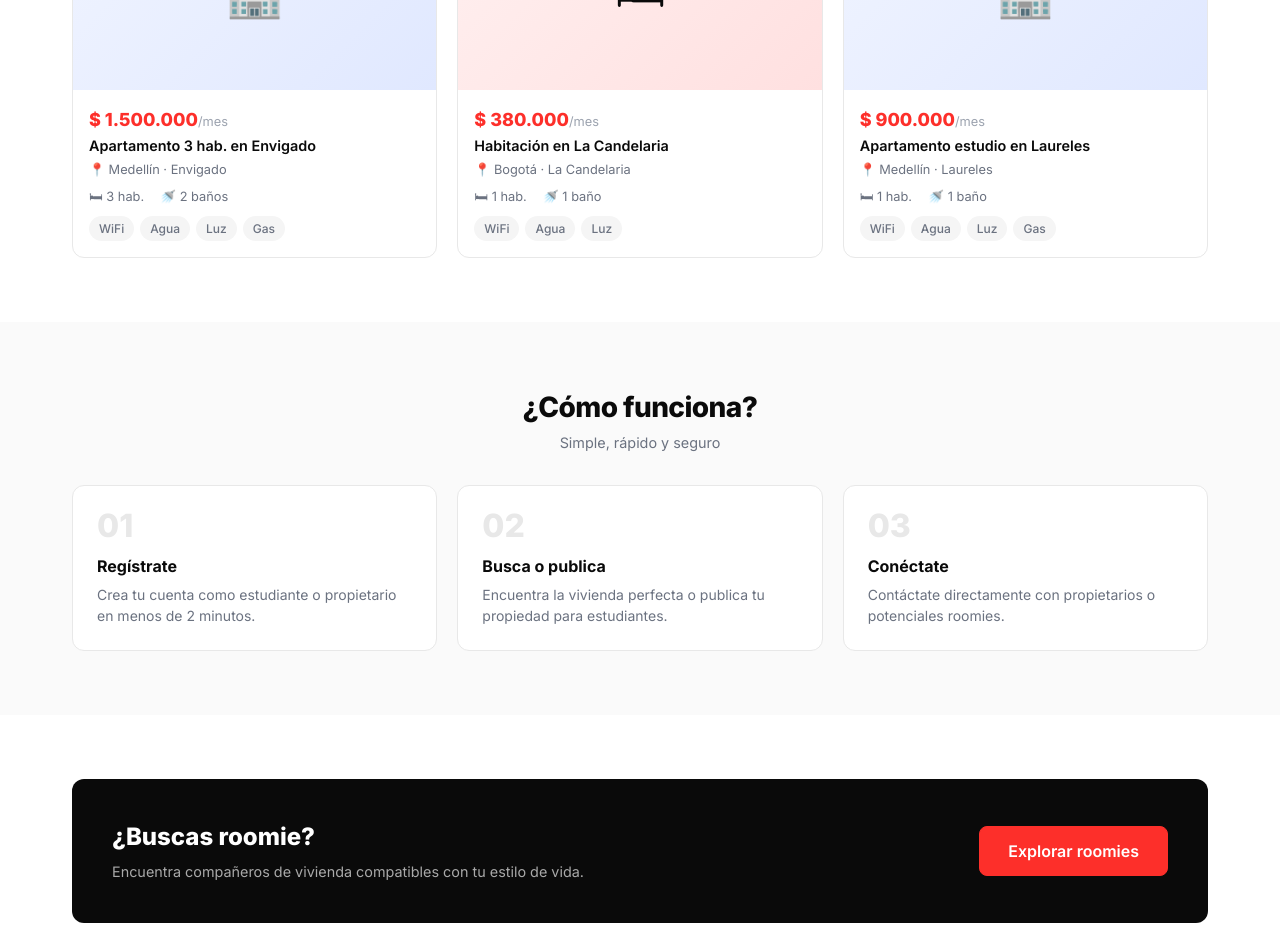
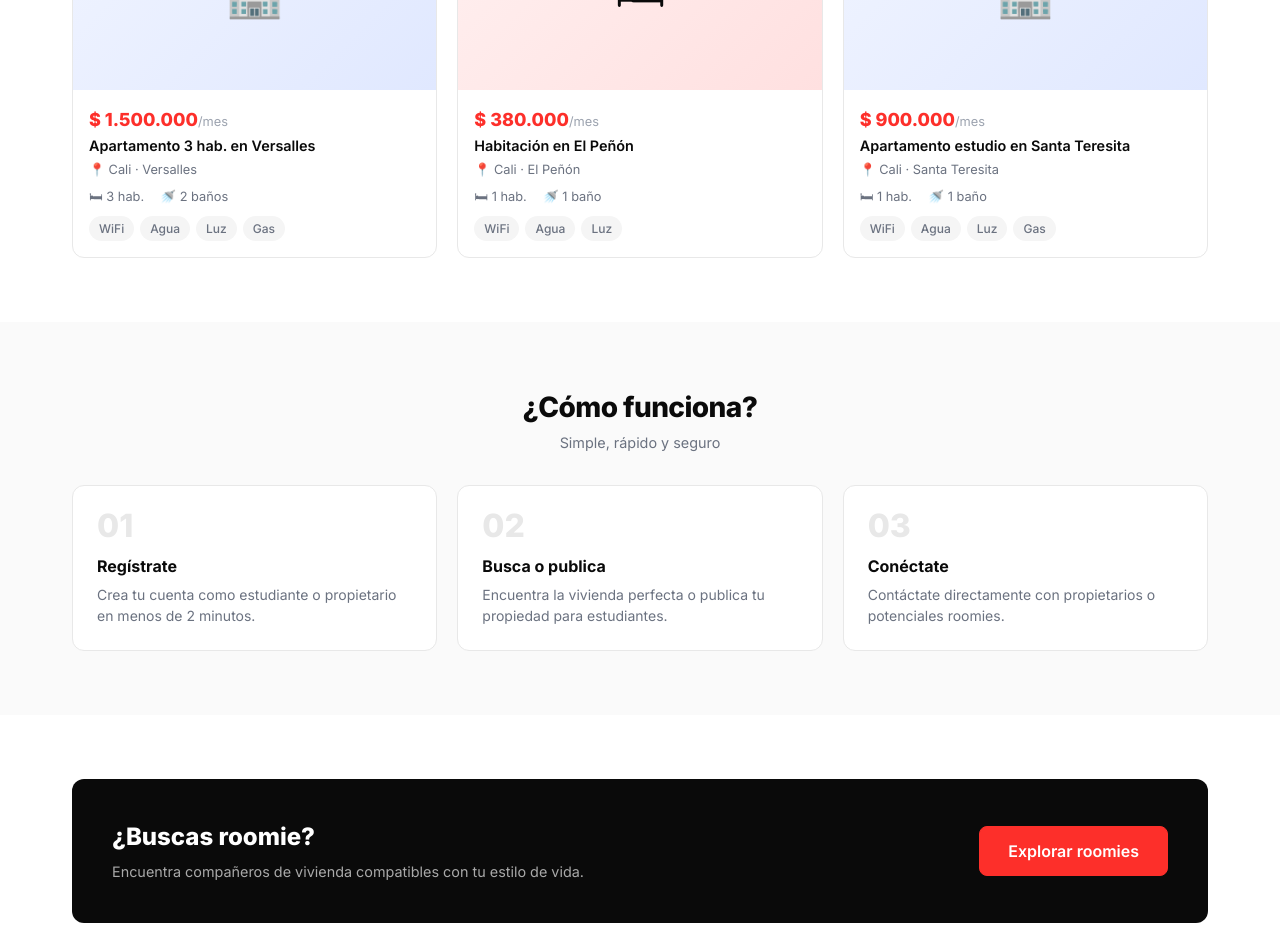
Before and after one commit to davidgarciamunozz/Uhome, a React (Vite) app: page / in a window 1280 px wide. Shown: the part 940-1874 px from the top of the page. Built offline with nearby package versions, Linux system fonts and the light colour scheme.

Commit message:
feat: migrate seed data to Cali, add admin user, bump seed key to v2

```diff
--- a/src/infrastructure/seed/seedData.ts
+++ b/src/infrastructure/seed/seedData.ts
@@ -7,16 +7,16 @@ import { ListingRepository } from '../repositories/ListingRepository';
 import { RoomieRepository } from '../repositories/RoomieRepository';
 import { MessageRepository } from '../repositories/MessageRepository';
 
-const SEED_KEY = 'uhome_seeded';
+const SEED_KEY = 'uhome_seeded_v2';
 
 const USERS: User[] = [
   {
     id: 'student-1',
     name: 'María García',
-    email: 'maria.garcia@universidad.edu',
+    email: 'maria.garcia@univalle.edu.co',
     password: 'Password1',
     role: 'student',
-    university: 'Universidad Nacional',
+    university: 'Universidad del Valle',
     career: 'Ingeniería de Sistemas',
     age: 21,
     budget: { min: 300000, max: 600000 },
@@ -27,10 +27,10 @@ const USERS: User[] = [
   {
     id: 'student-2',
     name: 'Carlos Rodríguez',
-    email: 'carlos.r@javeriana.edu',
+    email: 'carlos.r@icesi.edu.co',
     password: 'Password1',
     role: 'student',
-    university: 'Pontificia Universidad Javeriana',
+    university: 'Universidad Icesi',
     career: 'Administración de Empresas',
     age: 22,
     budget: { min: 400000, max: 800000 },
@@ -46,8 +46,8 @@ const USERS: User[] = [
     role: 'owner',
     phone: '3101234567',
     propertyTypes: ['habitación', 'apartamento'],
-    city: 'Bogotá',
-    description: 'Propietaria de inmuebles en el norte de Bogotá. Alquilo a estudiantes universitarios.',
+    city: 'Cali',
+    description: 'Propietaria de inmuebles en el norte de Cali. Alquilo a estudiantes universitarios.',
     createdAt: '2025-01-10T10:00:00.000Z',
   },
   {
@@ -58,9 +58,17 @@ const USERS: User[] = [
     role: 'owner',
     phone: '3209876543',
     propertyTypes: ['apartamento'],
-    city: 'Medellín',
-    description: 'Propietario en El Poblado, Medellín. Apartamentos bien ubicados para estudiantes.',
+    city: 'Cali',
+    description: 'Propietario en Ciudad Jardín, Cali. Apartamentos bien ubicados para estudiantes.',
     createdAt: '2025-01-12T10:00:00.000Z',
+  },
+  {
+    id: 'admin-1',
+    name: 'Administrador Uhome',
+    email: 'admin@uhome.co',
+    password: 'Admin2025',
+    role: 'admin',
+    createdAt: '2025-01-01T00:00:00.000Z',
   },
 ];
 
@@ -69,33 +77,35 @@ const LISTINGS: Listing[] = [
     id: 'listing-1',
     ownerId: 'owner-1',
     ownerName: 'Lucía Martínez',
-    title: 'Habitación individual en Chapinero',
+    title: 'Habitación individual en Granada',
     price: 550000,
-    city: 'Bogotá',
-    zone: 'Chapinero',
-    address: 'Cra. 7 con Calle 60',
+    city: 'Cali',
+    zone: 'Granada',
+    address: 'Cra. 9 con Calle 14N',
     type: 'habitación',
     rooms: 1,
     bathrooms: 1,
-    description: 'Habitación amplia y luminosa con baño compartido. A 10 min de la U Javeriana. Incluye servicios, WiFi de alta velocidad y acceso a cocina y sala común.',
+    description: 'Habitación amplia y luminosa con baño compartido. A 10 min de la Universidad Icesi. Incluye servicios, WiFi de alta velocidad y acceso a cocina y sala común.',
     services: { internet: true, water: true, electricity: true, gas: false },
     images: [],
     status: 'published',
+    featured: true,
+    featuredUntil: '2025-06-30T00:00:00.000Z',
     createdAt: '2025-02-01T10:00:00.000Z',
   },
   {
     id: 'listing-2',
     ownerId: 'owner-1',
     ownerName: 'Lucía Martínez',
-    title: 'Apartamento moderno en Usaquén',
+    title: 'Apartamento moderno en San Fernando',
     price: 1200000,
-    city: 'Bogotá',
-    zone: 'Usaquén',
-    address: 'Calle 119 con Carrera 15',
+    city: 'Cali',
+    zone: 'San Fernando',
+    address: 'Calle 5 con Carrera 40',
     type: 'apartamento',
     rooms: 2,
     bathrooms: 1,
-    description: 'Apartamento nuevo, bien ubicado, cerca de Unicentro. Ideal para 2 estudiantes. Piso 4 con buena vista. Parqueadero disponible.',
+    description: 'Apartamento nuevo, bien ubicado, cerca de la Universidad del Valle. Ideal para 2 estudiantes. Piso 4 con buena vista. Parqueadero disponible.',
     services: { internet: true, water: true, electricity: true, gas: true },
     images: [],
     status: 'published',
@@ -105,15 +115,15 @@ const LISTINGS: Listing[] = [
     id: 'listing-3',
     ownerId: 'owner-2',
     ownerName: 'Jorge Peña',
-    title: 'Habitación en El Poblado, Medellín',
+    title: 'Habitación en Ciudad Jardín',
     price: 480000,
-    city: 'Medellín',
-    zone: 'El Poblado',
-    address: 'Carrera 43A, El Poblado',
+    city: 'Cali',
+    zone: 'Ciudad Jardín',
+    address: 'Cra. 100, Ciudad Jardín',
     type: 'habitación',
     rooms: 1,
     bathrooms: 1,
-    description: 'Habitación en casa compartida de 4 estudiantes. Zona muy segura y con buena vida universitaria. A 15 min de EAFIT.',
+    description: 'Habitación en casa compartida de 4 estudiantes. Zona muy segura y con buena vida universitaria. A 15 min de la Universidad Icesi.',
     services: { internet: true, water: true, electricity: false, gas: false },
     images: [],
     status: 'published',
@@ -123,15 +133,15 @@ const LISTINGS: Listing[] = [
     id: 'listing-4',
     ownerId: 'owner-2',
     ownerName: 'Jorge Peña',
-    title: 'Apartamento estudio en Laureles',
+    title: 'Apartamento estudio en Santa Teresita',
     price: 900000,
-    city: 'Medellín',
-    zone: 'Laureles',
-    address: 'Circular 73, Laureles',
+    city: 'Cali',
+    zone: 'Santa Teresita',
+    address: 'Av. 6N con Calle 23N',
     type: 'apartamento',
     rooms: 1,
     bathrooms: 1,
-    description: 'Estudio completamente amoblado, cocina integrada, buena ubicación. Ideal para estudiante independiente. Cerca de la U de Medellín.',
+    description: 'Estudio completamente amoblado, cocina integrada, buena ubicación. Ideal para estudiante independiente. Cerca de la Universidad Autónoma de Occidente.',
     services: { internet: true, water: true, electricity: true, gas: true },
     images: [],
     status: 'published',
@@ -141,15 +151,15 @@ const LISTINGS: Listing[] = [
     id: 'listing-5',
     ownerId: 'owner-1',
     ownerName: 'Lucía Martínez',
-    title: 'Habitación en La Candelaria',
+    title: 'Habitación en El Peñón',
     price: 380000,
-    city: 'Bogotá',
-    zone: 'La Candelaria',
-    address: 'Calle 11 con Carrera 4',
+    city: 'Cali',
+    zone: 'El Peñón',
+    address: 'Calle 5 con Carrera 2',
     type: 'habitación',
     rooms: 1,
     bathrooms: 1,
-    description: 'Habitación económica en casa colonial restaurada. Ideal para estudiantes de la U Nacional o Externado. Zona histórica de Bogotá.',
+    description: 'Habitación económica en casa colonial restaurada. Ideal para estudiantes de la Universidad del Valle o Javeriana Cali. Zona histórica y tranquila.',
     services: { internet: true, water: true, electricity: true, gas: false },
     images: [],
     status: 'published',
@@ -159,11 +169,11 @@ const LISTINGS: Listing[] = [
     id: 'listing-6',
     ownerId: 'owner-2',
     ownerName: 'Jorge Peña',
-    title: 'Apartamento 3 hab. en Envigado',
+    title: 'Apartamento 3 hab. en Versalles',
     price: 1500000,
-    city: 'Medellín',
-    zone: 'Envigado',
-    address: 'Sector Mesa de Envigado',
+    city: 'Cali',
+    zone: 'Versalles',
+    address: 'Av. 1N con Calle 18N',
     type: 'apartamento',
     rooms: 3,
     bathrooms: 2,
@@ -181,7 +191,7 @@ const ROOMIE_PROFILES: RoomieProfile[] = [
     userId: 'student-1',
     name: 'María García',
     age: 21,
-    university: 'Universidad Nacional',
+    university: 'Universidad del Valle',
     career: 'Ingeniería de Sistemas',
     preferences: { smoker: false, pets: 'no', schedule: 'tranquilo', order: 'alto' },
     budget: 500000,
@@ -194,7 +204,7 @@ const ROOMIE_PROFILES: RoomieProfile[] = [
     userId: 'student-2',
     name: 'Carlos Rodríguez',
     age: 22,
-    university: 'Pontificia Universidad Javeriana',
+    university: 'Universidad Icesi',
     career: 'Administración de Empresas',
     preferences: { smoker: false, pets: 'sí', schedule: 'social', order: 'medio' },
     budget: 700000,
@@ -209,7 +219,7 @@ const MESSAGES: Message[] = [
     id: 'msg-1',
     senderId: 'student-1',
     receiverId: 'owner-1',
-    content: '¡Hola! Me interesa la habitación en Chapinero. ¿Está disponible?',
+    content: '¡Hola! Me interesa la habitación en Granada. ¿Está disponible?',
     createdAt: '2025-03-01T10:00:00.000Z',
     read: true,
   },
```
